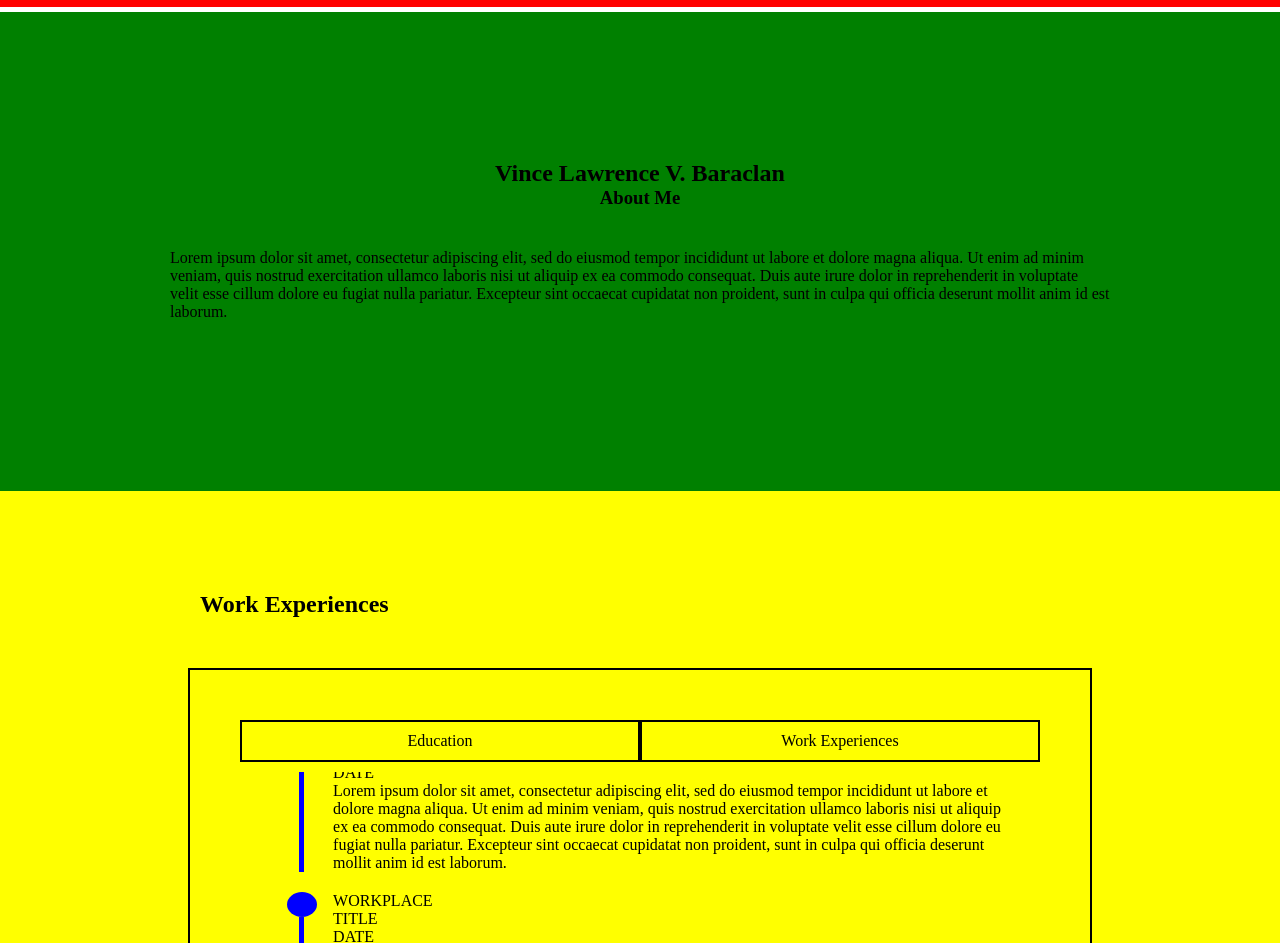
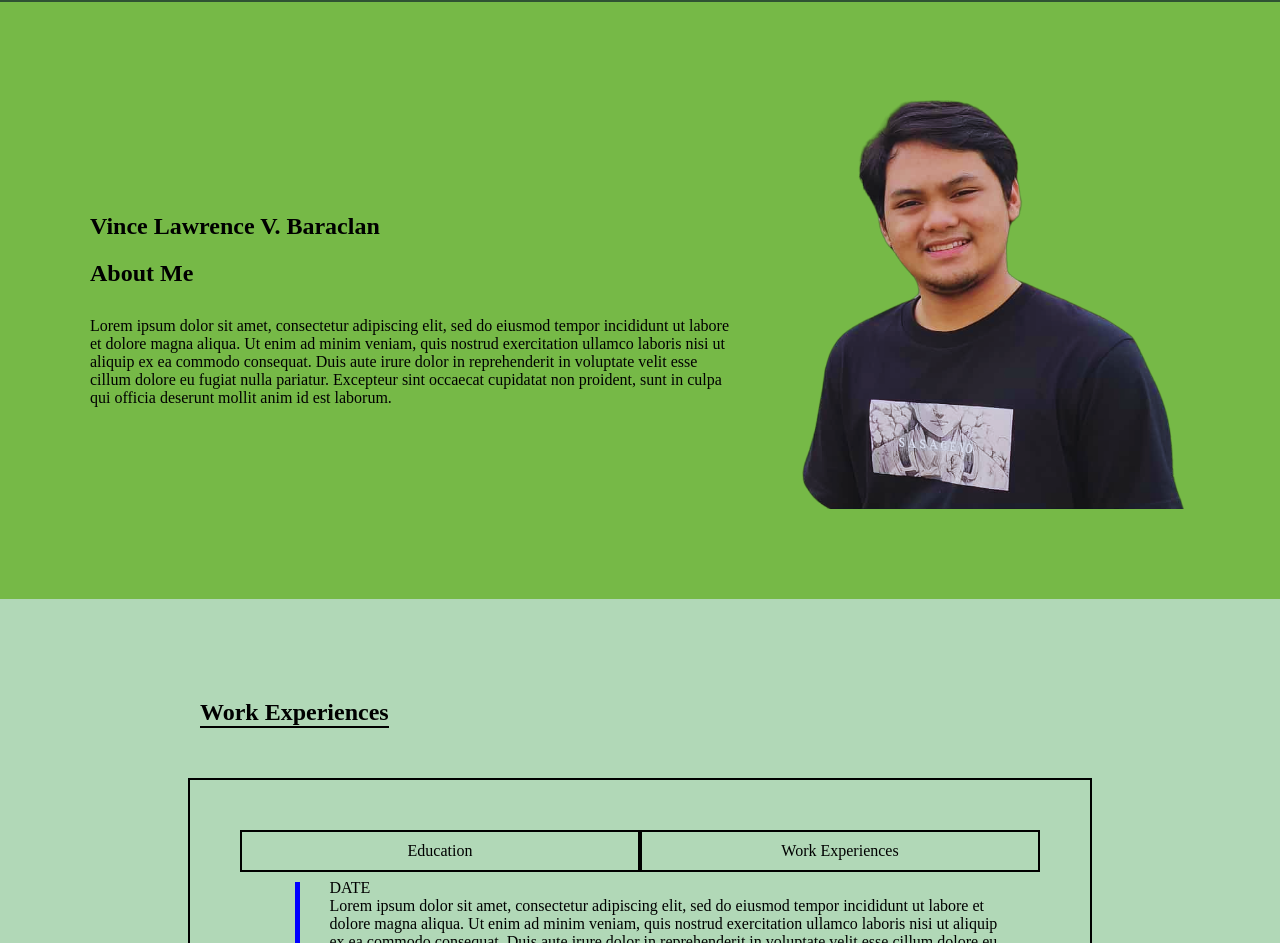
Before and after one commit to ye-long-dragon/portfolio, a plain HTML site: page index.html in a window 1280 px wide. Shown: the part 79-1022 px from the top of the page. Drawn offline with Linux system fonts and the light colour scheme.

Commit message:
HTML-100% CSS_

```diff
--- a/index.html
+++ b/index.html
@@ -32,19 +32,28 @@
     </div>
     <main>
         <section class="block1 main">
-            <div class="block1 Left">
-                <br/>
+
 
             <div class="block1 Center">
-                <h2>Vince Lawrence V. Baraclan</h2>
-                <h3>About Me</h3>
-                <div class="block1 descrip">Lorem ipsum dolor sit amet, consectetur adipiscing elit, sed do eiusmod tempor incididunt ut labore et dolore magna aliqua. Ut enim ad minim veniam, quis nostrud exercitation ullamco laboris nisi ut aliquip ex ea commodo consequat. Duis aute irure dolor in reprehenderit in voluptate velit esse cillum dolore eu fugiat nulla pariatur. Excepteur sint occaecat cupidatat non proident, sunt in culpa qui officia deserunt mollit anim id est laborum.</div>
+                <div class="meContainer">
+                    <div class="meContainer text">
+                        <h1>Vince Lawrence V. Baraclan</h1>
+                        <h2>About Me</h2>
+                        <p>Lorem ipsum dolor sit amet, consectetur adipiscing elit, sed do eiusmod tempor incididunt ut labore et dolore magna aliqua. Ut enim ad minim veniam, quis nostrud exercitation ullamco laboris nisi ut aliquip ex ea commodo consequat. Duis aute irure dolor in reprehenderit in voluptate velit esse cillum dolore eu fugiat nulla pariatur. Excepteur sint occaecat cupidatat non proident, sunt in culpa qui officia deserunt mollit anim id est laborum.</p>
+                    </div>
+                    <div class="meContainer pic">
+                        <img src="Assets/me1.png" alt="" width="400">
+                    </div>
+                </div>
+
             </div>
+
 
         </section>
         <section class="block2 main">
             <div class="block2 title">
                 <h1>Work Experiences</h1>
+                <hr class="block2">
             </div>
             <div class="block2 container">
                 <div class="block2 btnContainer">
--- a/styles.css
+++ b/styles.css
@@ -3,14 +3,14 @@
     margin: 0px;
 }
 
-.topbar{
-    display: sticky;
-    background-color: red;
+.topbar {
+    position: sticky;
+    background-color: #2f5233;
     top: 0;
     width: 100%;
-    padding: 0px;
-    margin: 0px;
+    padding: 10px;
     box-sizing: border-box;
+    z-index: 1000;
 }
 
 .topbarContent{
@@ -18,7 +18,7 @@
     align-items: center;
     justify-content: space-between;
     padding: 5px;
-    margin: 5px;
+
 }
 
 .name{
@@ -41,7 +41,7 @@ section.block1{
     flex-direction: row;
     justify-content: center;
     align-items: center;
-    background-color: green;
+    background-color: #76b947;
     padding: 50px;
 }
 
@@ -55,13 +55,51 @@ div.block1{
     padding: 20px;
 }
 
-.block1.Center{
+.meContainer{
+    display: flex;
+    flex-direction: row;
+}
+
+.meContainer.text{
+    padding-right: 50px;
+    margin-top: auto;
+    margin-bottom: auto;
+    display: flex;
     flex-direction: column;
 }
+
+.meContainer.text>h1{
+    padding-top: 20px;
+    padding-bottom: 20px;
+}
+
+.meContainer.text>h2{
+    padding-bottom: 30px;
+}
+
+
+.block1.Center{
+    position: relative;
+    display: flex;
+    z-index: 10;
+    flex-direction: column;
+}
+
+
 
 .blockContent{
     align-items: center;
     justify-content: center;
+}
+
+
+hr.block2 {
+    border: none;
+    height: 2px;
+    margin: 0;
+    padding: 0px;
+    width: 100%;
+    background-color: black;
 }
 
 .block2.container{
@@ -80,13 +118,15 @@ section.block2.main{
 }
 
 .block2.title{
+    display: flex;
+    flex-direction: column;
     margin-right: auto;
     margin-left: 100px;
 
 }
 
 .block2{
-    background-color: yellow;
+    background-color: #b1d8b7;
     padding: 50px;
     display: flex;
     align-items: center;
@@ -134,17 +174,30 @@ section.block2.main{
     height: 200px;
     margin: 10px;
     overflow-y: auto;
-
     padding: 10px;
     display: flex;
     flex-direction: column;
+    scrollbar-color: rgba(0, 0, 0, 0.5) transparent; /* Thumb color and track color */
+    scrollbar-width: thin; /* Makes the scrollbar thinner */
 }
+
+.block2.content::-webkit-scrollbar {
+    width: 5px;
+}
+.block2.content::-webkit-scrollbar-track {
+    background: transparent;
+}
+.block2.content::-webkit-scrollbar-thumb {
+    background: rgba(0, 0, 0, 0.5);
+    border-radius: 10px;
+}
+
 
 .block2.contentContainer{
     height: inherit;
-
-    padding: 10px;
-
+    height: 200px;
+    margin: 0px;
+    padding: 5px;
 }
 
 .line.content{
@@ -157,7 +210,7 @@ section.block2.main{
 }
 
 .block3.main{
-    background-color: orange;
+    background-color: #94c973;
     padding: 50px;
     align-items: center;
     justify-content: center;
@@ -195,7 +248,7 @@ figure{
 
 .block4.main{
     padding: 50px;
-    background-color: skyblue;
+    background-color: #ecf87f;
     display: flex;
     flex-direction: column;
     align-items: center;
```
Also changed, not shown: Assets/me1.png (added), Assets/me2.png (added), Assets/me3.png (added), Assets/me4.png (added).
